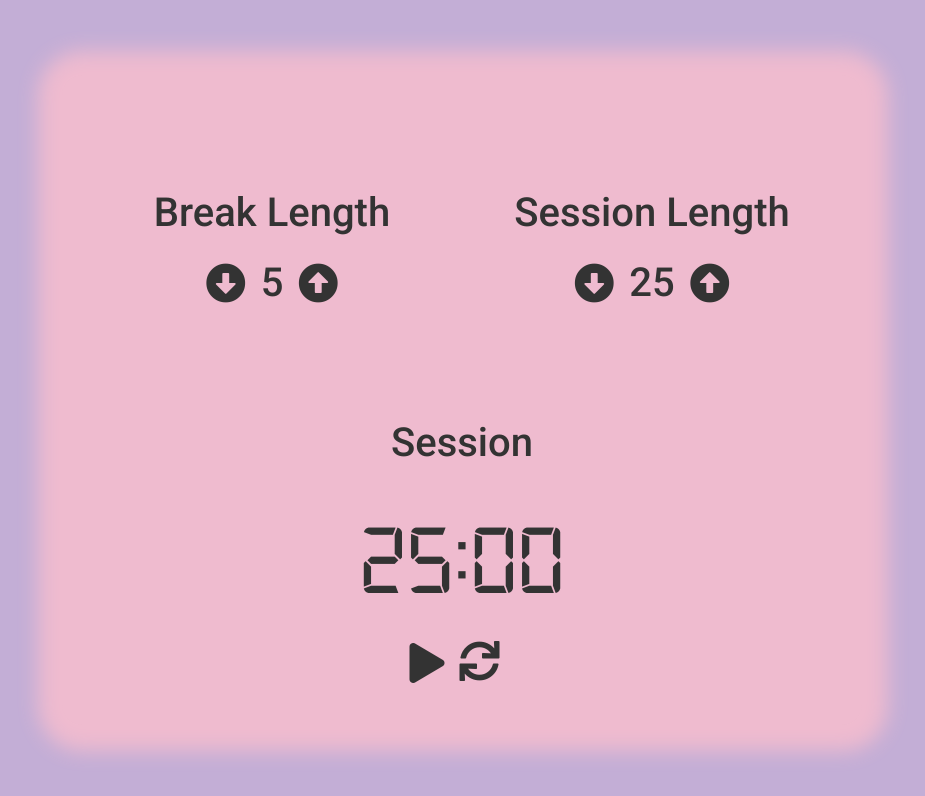
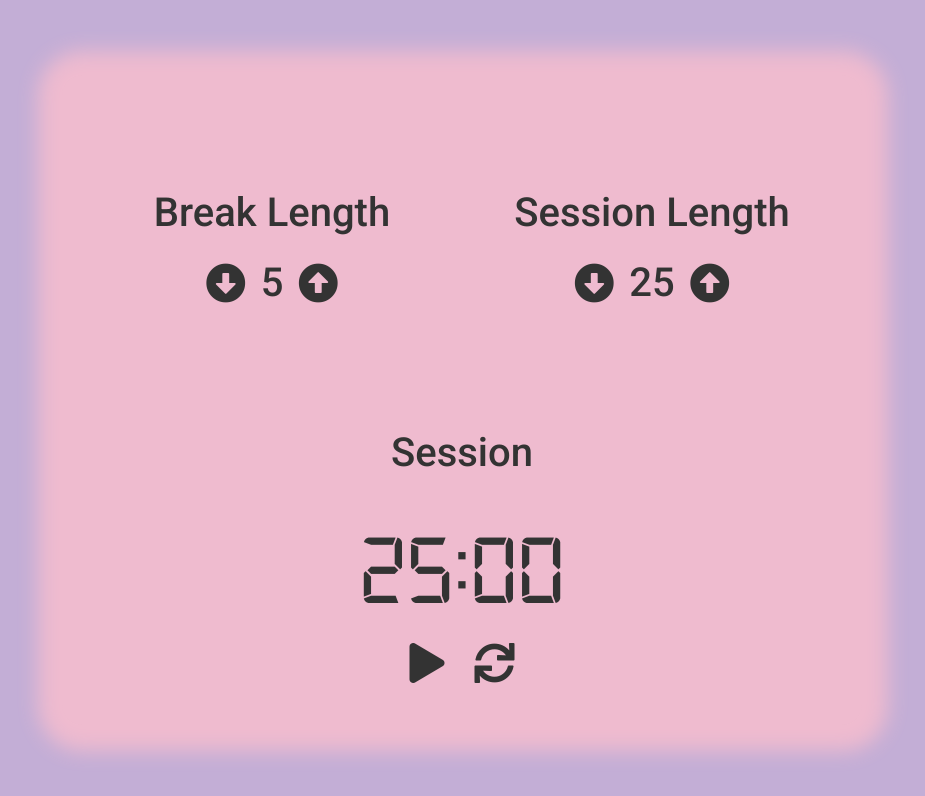
Before and after one commit to koal4z/react-fcc-clock, a React (Create React App) app: page / in a window 1280 px wide. Shown: the top 796 px of the page, without its empty margins (178-1103 px from the left). Built offline with nearby package versions, Linux system fonts and the light colour scheme.

Commit message:
fix bad div

```diff
--- a/src/App.css
+++ b/src/App.css
@@ -42,7 +42,7 @@
   user-select: none;
 }
 
-.length-box > div {
+.length-box > i {
   margin: 0 1.5rem;
 }
 
--- a/src/App.js
+++ b/src/App.js
@@ -62,7 +62,7 @@ function App() {
     if (time === 0) {
       clearInterval(interval);
       setTimeout(() => {
-        setIsBreak(!isBreak);
+        setIsBreak(true);
         setTime(breakLength * 60);
       }, 1000);
     }
@@ -115,9 +115,7 @@ function App() {
               icon={isPlay ? 'pause' : 'play'}
               onClick={handlerPlay}
             />
-            <div id="reset">
-              <MDBIcon icon="sync" onClick={handlerReset} />
-            </div>
+            <MDBIcon id="reset" icon="sync" onClick={handlerReset} />
           </div>
         </div>
       </div>
```
